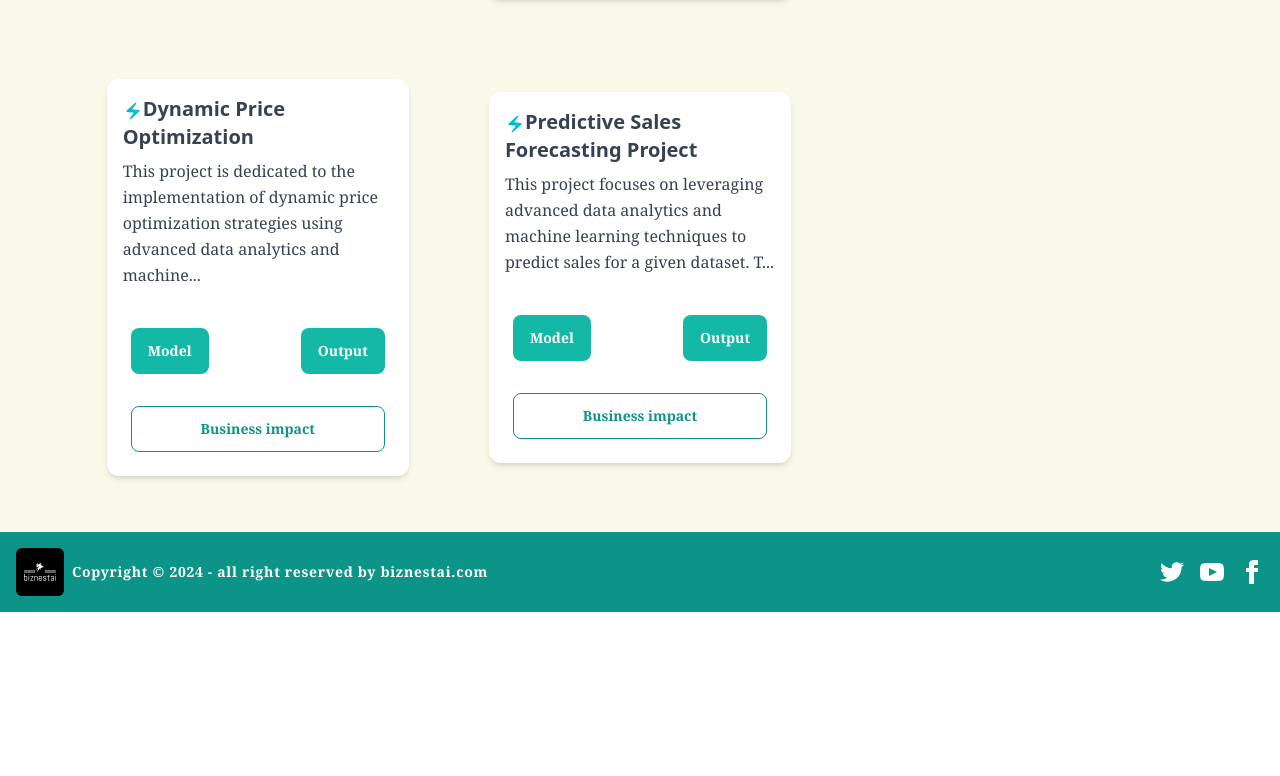
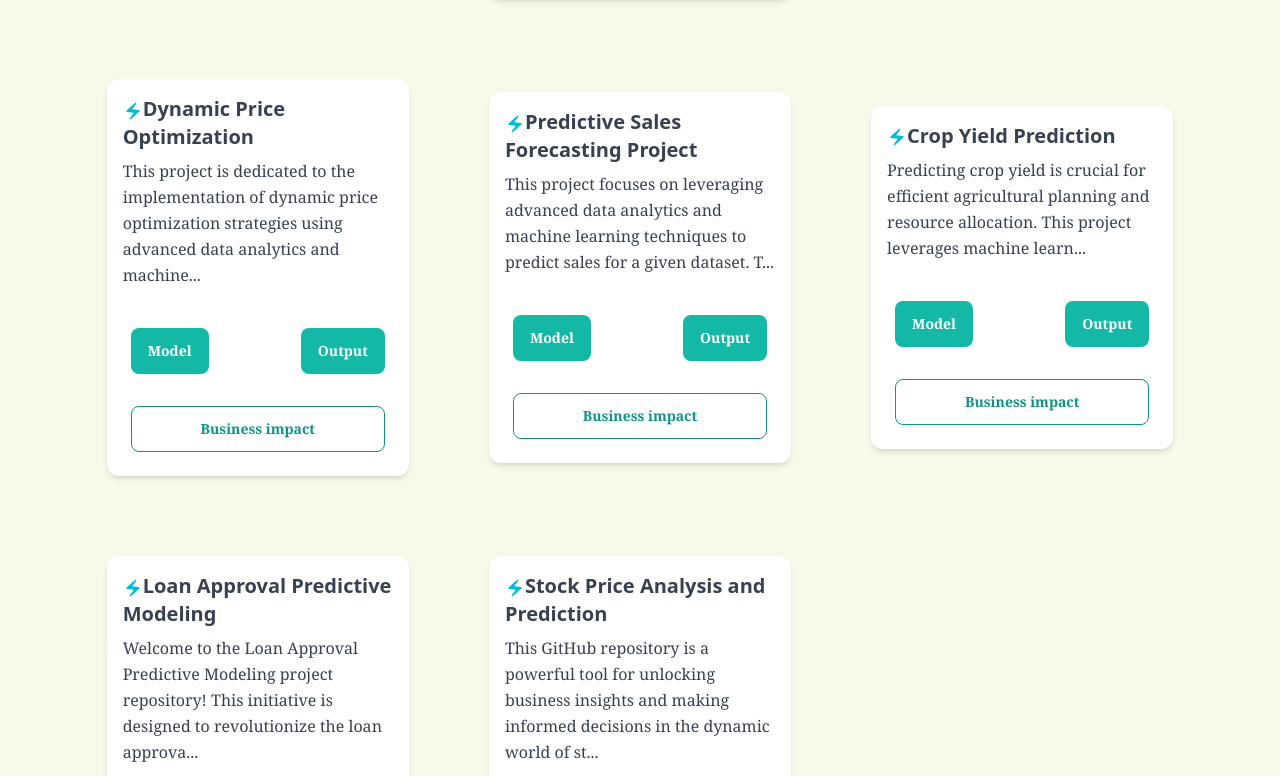
Before and after one commit to tanzimnahid6/AiHub, a React (Vite) app: page /model in a window 1280 px wide. Shown: the part 1604-2380 px from the top of the page. Before the commit the page ends 2216 px from the top, so only its background shows below. Built offline with nearby package versions, Linux system fonts and the light colour scheme.

Commit message:
added 3 others modal to project.js

```diff
--- a/src/data/project.js
+++ b/src/data/project.js
@@ -109,6 +109,36 @@ const projects = [
     outputUrl:
       "https://github.com/proAIrokibul/Predictive-Sale-Forcasting/tree/main/Predictive%20Sale%20Forcasting/Output",
   },
+  {
+    id: 12,
+    title: "Crop Yield Prediction",
+    description:
+      "Predicting crop yield is crucial for efficient agricultural planning and resource allocation. This project leverages machine learning techniques to forecast crop yields based on various factors such as crop type, seasonal patterns, geographical location, and agricultural inputs. The predictive models, including Logistic Regression, Random Forest, and Decision Tree, provide valuable insights for farmers and stakeholders in optimizing crop production.",
+    gitHubUrl:
+      "https://github.com/proAIrokibul/Crop-Yield-Project/blob/main/Model/crop_yield.ipynb",
+    outputUrl:
+      "https://github.com/proAIrokibul/Crop-Yield-Project/tree/main/Output",
+  },
+  {
+    id: 13,
+    title: "Loan Approval Predictive Modeling",
+    description:
+      "Welcome to the Loan Approval Predictive Modeling project repository! This initiative is designed to revolutionize the loan approval process, providing financial institutions with an intelligent and data-driven solution for more efficient, accurate, and fair decision-making.",
+    gitHubUrl:
+      "https://github.com/proAIrokibul/Loan-Approvel-Project/blob/main/Model/main.ipynb",
+    outputUrl:
+      "https://github.com/proAIrokibul/Loan-Approvel-Project/tree/main/Output",
+  },
+  {
+    id: 14,
+    title: "Stock Price Analysis and Prediction",
+    description:
+      "This GitHub repository is a powerful tool for unlocking business insights and making informed decisions in the dynamic world of stock trading. By combining thorough data analysis, preprocessing techniques, and machine learning models, this project empowers users to understand and predict stock prices, providing a competitive edge in the financial market.",
+    gitHubUrl:
+      "https://github.com/proAIrokibul/Stock-Price-Analysis-And-Prediction/blob/main/Model/main.ipynb",
+    outputUrl:
+      "https://github.com/proAIrokibul/Stock-Price-Analysis-And-Prediction/tree/main/Output",
+  },
 ];
 
 export const getProjects = () => {
```
